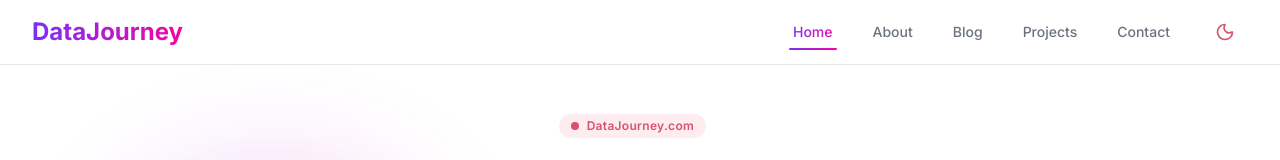
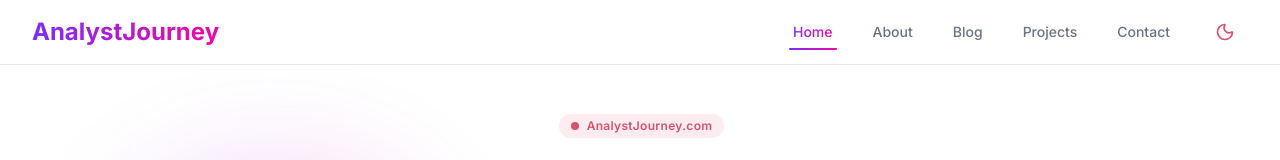
Before and after one commit to deepuanalyst/deepu, a React (Vite) app: page / in a window 1280 px wide. Shown: the top 160 px of the page. Built offline with nearby package versions, Linux system fonts and the light colour scheme.

Commit message:
chore: rename project to AnalystJourney
Update all references from DataJourney to AnalystJourney across the codebase and remove the unused static deployment workflow.

```diff
--- a/index.html
+++ b/index.html
@@ -3,7 +3,7 @@
   <head>
     <meta charset="UTF-8" />
     <meta name="viewport" content="width=device-width, initial-scale=1.0" />
-    <title>DataJourney.com — Deepu | Data Analyst</title>
+    <title>AnalystJourney.com — Deepu | Data Analyst</title>
   </head>
   <body>
     <div id="root"></div>
--- a/metadata.json
+++ b/metadata.json
@@ -1,5 +1,5 @@
 {
-  "name": "DataJourney",
+  "name": "AnalystJourney",
   "description": "Personal brand portfolio and Data Analytics blog for Deepu, Data Analyst.",
   "requestFramePermissions": [],
   "majorCapabilities": ["MAJOR_CAPABILITY_SERVER_SIDE_GEMINI_API"]
--- a/src/components/About.tsx
+++ b/src/components/About.tsx
@@ -106,7 +106,7 @@ export default function About() {
                 Throughout my 9-year narrative in analytics, I have specialized in turning fragmented operational rows into robust corporate reports and visuals. Whether working alongside administrative teams at the <strong className="text-gray-900 dark:text-gray-100 font-semibold">Delhi Development Authority (DDA)</strong> auditing critical public records, or designing reporting dashboards at <strong className="text-gray-900 dark:text-gray-100 font-semibold">Intellipaat Software Solutions</strong>, I approach data with absolute diligence.
               </p>
               <p>
-                My analytical philosophy centers on simplicity. I believe that most data questions can be answered clearly when the data pipelines are structured cleanly and the visualizations prioritize business-relevant KPIs. Beyond work, I run <strong className="text-gray-900 dark:text-gray-100 font-semibold">DataJourney.com</strong> to demystify complex formulas and database queries for aspiring data students.
+                My analytical philosophy centers on simplicity. I believe that most data questions can be answered clearly when the data pipelines are structured cleanly and the visualizations prioritize business-relevant KPIs. Beyond work, I run <strong className="text-gray-900 dark:text-gray-100 font-semibold">AnalystJourney.com</strong> to demystify complex formulas and database queries for aspiring data students.
               </p>
             </div>
           </div>
--- a/src/components/Blog.tsx
+++ b/src/components/Blog.tsx
@@ -673,7 +673,7 @@ export default function Blog({ selectedPostId, setSelectedPostId }: BlogProps) {
                       </div>
                       <div>
                         <p className="font-bold text-gray-900 dark:text-gray-100">{activePost.author.name}</p>
-                        <p className="text-xs text-gray-500">Delhi, India | Creator of DataJourney.com</p>
+                        <p className="text-xs text-gray-500">Delhi, India | Creator of AnalystJourney.com</p>
                       </div>
                     </div>
 
@@ -755,7 +755,7 @@ export default function Blog({ selectedPostId, setSelectedPostId }: BlogProps) {
                   <div className="flex gap-2">
                     <a
                       href={`https://twitter.com/intent/tweet?text=${encodeURIComponent(
-                        `Check out this portfolio guide on DataJourney.com: "${activePost.title}"`
+                        `Check out this portfolio guide on AnalystJourney.com: "${activePost.title}"`
                       )}`}
                       target="_blank"
                       rel="noreferrer"
--- a/src/components/Footer.tsx
+++ b/src/components/Footer.tsx
@@ -27,7 +27,7 @@ export default function Footer({ setCurrentPage }: FooterProps) {
               style={logoStyle}
               id="footer-logo-btn"
             >
-              DataJourney
+              AnalystJourney
             </button>
             <p className="text-sm text-gray-400 font-sans max-w-xs">
               Turning Data into Actionable Business Insights. Practical Excel, SQL, Power BI, and Python reviews.
@@ -98,7 +98,7 @@ export default function Footer({ setCurrentPage }: FooterProps) {
         {/* Bottom copyright details */}
         <div className="pt-8 flex flex-col sm:flex-row items-center justify-between text-xs text-gray-500 font-mono">
           <div>© 2026 Deepu | Data Analyst</div>
-          <div className="mt-2 sm:mt-0 italic">DataJourney.com</div>
+          <div className="mt-2 sm:mt-0 italic">AnalystJourney.com</div>
         </div>
       </div>
     </footer>
--- a/src/components/Home.tsx
+++ b/src/components/Home.tsx
@@ -115,7 +115,7 @@ export default function Home({
             >
               <div className="inline-flex items-center gap-2 px-3 py-1 rounded-full bg-[#FFA2B6]/20 dark:bg-[#FFA2B6]/10 text-[#D6536D]">
                 <span className="w-2 h-2 rounded-full cursor-pointer" style={{ backgroundColor: '#D6536D' }} />
-                <span className="text-xs font-sans font-semibold tracking-wide">DataJourney.com</span>
+                <span className="text-xs font-sans font-semibold tracking-wide">AnalystJourney.com</span>
               </div>
 
               <h1 className="text-4xl sm:text-5xl lg:text-6xl font-extrabold text-[#1F2937] dark:text-[#F3F4F6] tracking-tight">
--- a/src/components/Navbar.tsx
+++ b/src/components/Navbar.tsx
@@ -47,7 +47,7 @@ export default function Navbar({
               style={logoStyle}
               id="nav-logo-btn"
             >
-              DataJourney
+              AnalystJourney
             </button>
           </div>
 
```
